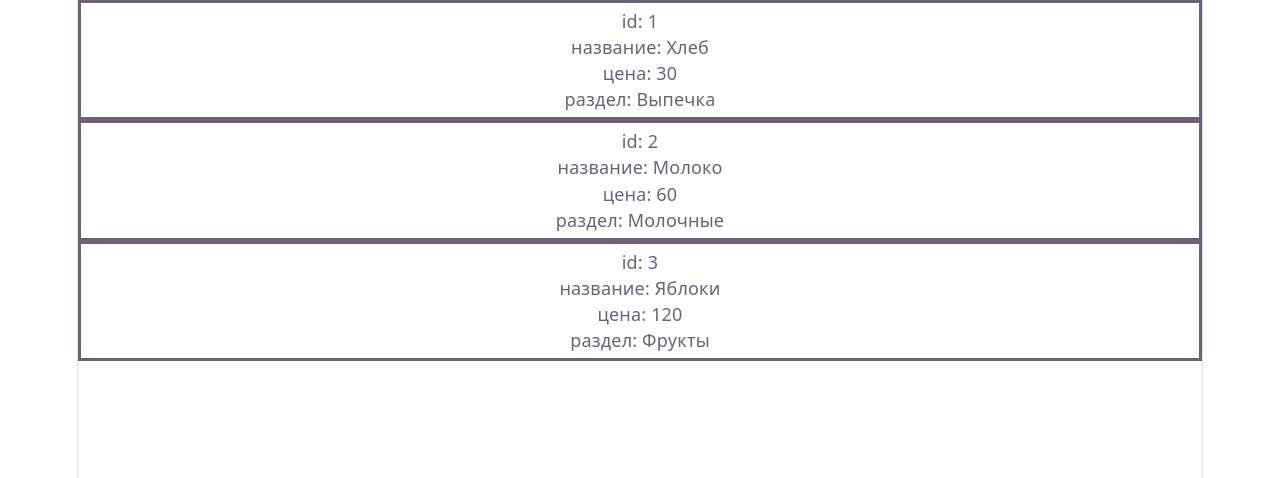
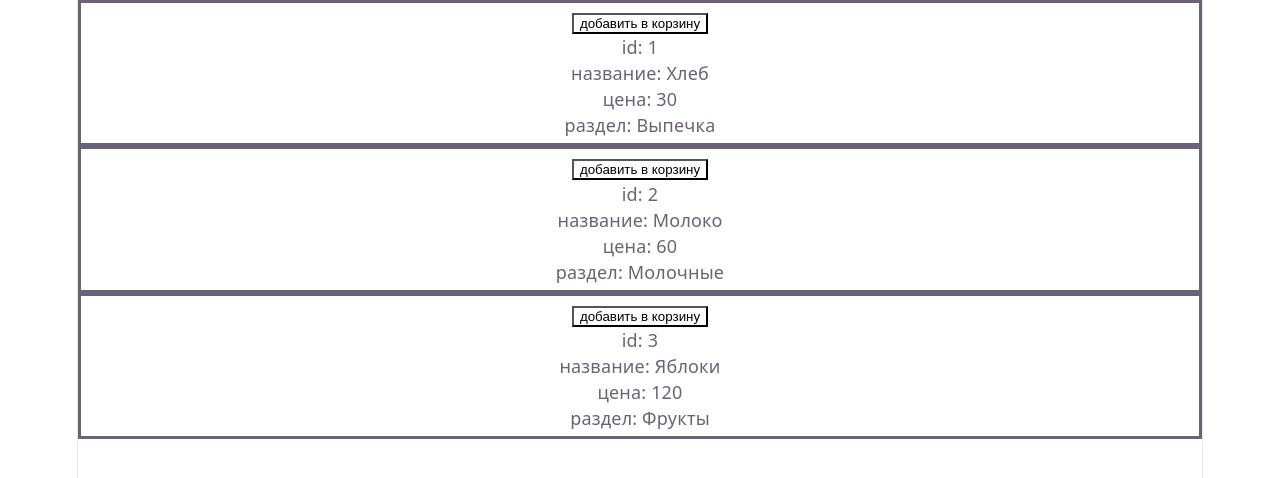
Before and after one commit to Kirill8224/react-todo, a React (Vite) app: page / in a window 1280 px wide. Shown: the top 478 px of the page. Built offline with nearby package versions, Linux system fonts and the light colour scheme.

Commit message:
added products

```diff
--- a/src/App.tsx
+++ b/src/App.tsx
@@ -3,13 +3,14 @@ import { ProductList } from './ProductList'
 import './App.css'
 
 function App() {
-  const props = [
+  const products = [
     { id: 1, name: "Хлеб", price: 30, category: "Выпечка" },
     { id: 2, name: "Молоко", price: 60, category: "Молочные" },
     { id: 3, name: "Яблоки", price: 120, category: "Фрукты" },
   ]
-
-  return(<ProductList props= {props}/>)
+  {console.log('App')}
+  return(<ProductList products= {products}/>
+  )
 }
 
 export default App
--- a/src/ProductItem.tsx
+++ b/src/ProductItem.tsx
@@ -1,8 +1,21 @@
-export function ProductItem({prop}){
-    return(<div key={prop.id} style={{borderStyle: 'solid', gap: '5px', padding: '5px'}}>
-        <p>id: {prop.id}</p>
-        <p>название: {prop.name}</p>
-        <p>цена: {prop.price}</p>
-        <p>раздел: {prop.category}</p>
+import { useState } from "react"
+export function ProductItem({product}){
+    {console.log('ProductItem')}
+    const [selProduct, setSelProduct] = useState(false)
+    return(<div key={product.id} style={{borderStyle: 'solid', gap: '5px', padding: '5px'}}>
+        <button style={{backgroundColor: selProduct ? 'yellow' : 'white'}} onClick={() => {
+            if(selProduct){
+                alert('товар удалён из корзины')
+                setSelProduct(false)
+            }
+            else{
+                alert('товар добален в корзину')
+                setSelProduct(true)
+            }
+        }}>{selProduct ? 'убрать товар с корзины' : 'добавить в корзину'}</button>
+        <p>id: {product.id}</p>
+        <p>название: {product.name}</p>
+        <p>цена: {product.price}</p>
+        <p>раздел: {product.category}</p>
     </div>)
 }
--- a/src/ProductList.tsx
+++ b/src/ProductList.tsx
@@ -1,6 +1,7 @@
 import { ProductItem } from "./ProductItem"
-export function ProductList({props}){
-    return(props.map((prop) => {
-        return(<ProductItem prop= {prop}/>)
+export function ProductList({products}){
+    {console.log('ProducList')}
+    return(products.map((product) => {
+        return(<ProductItem key={product.id} product= {product}/>)
     }))
 }
```
